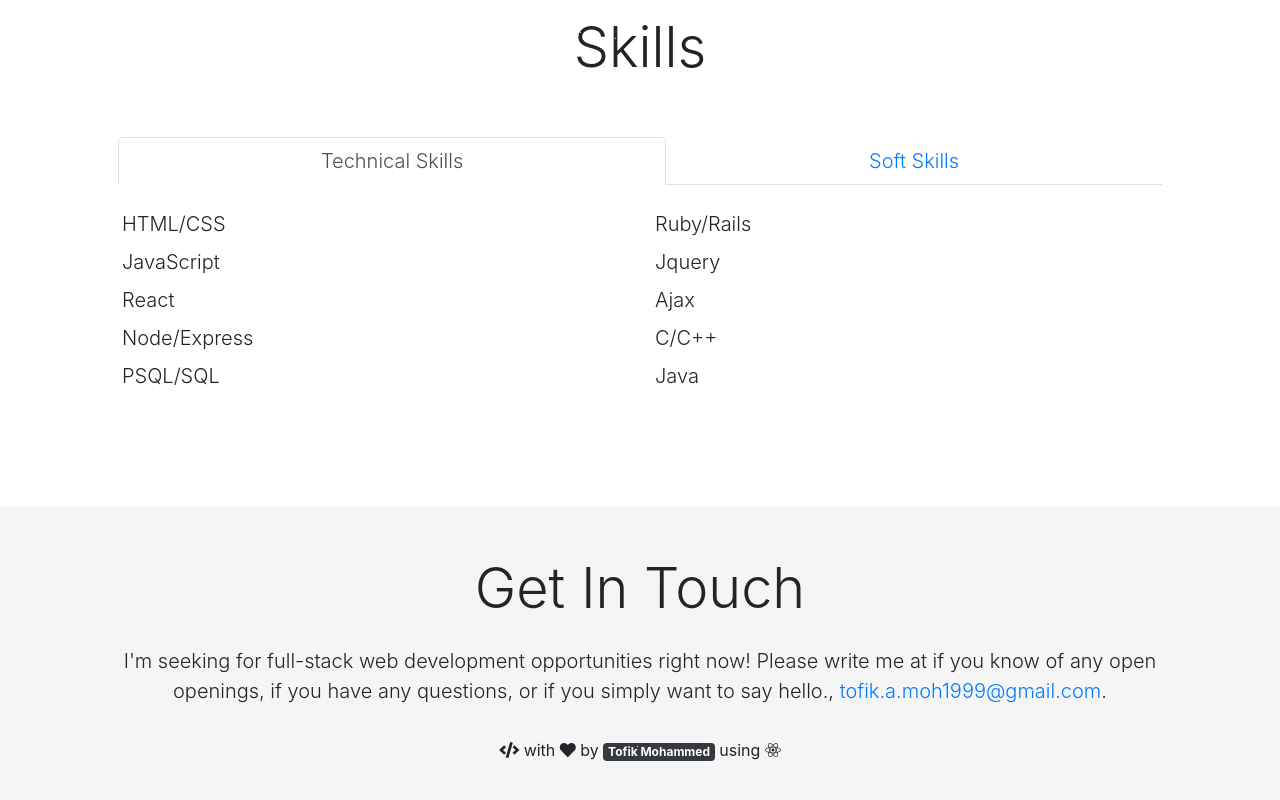
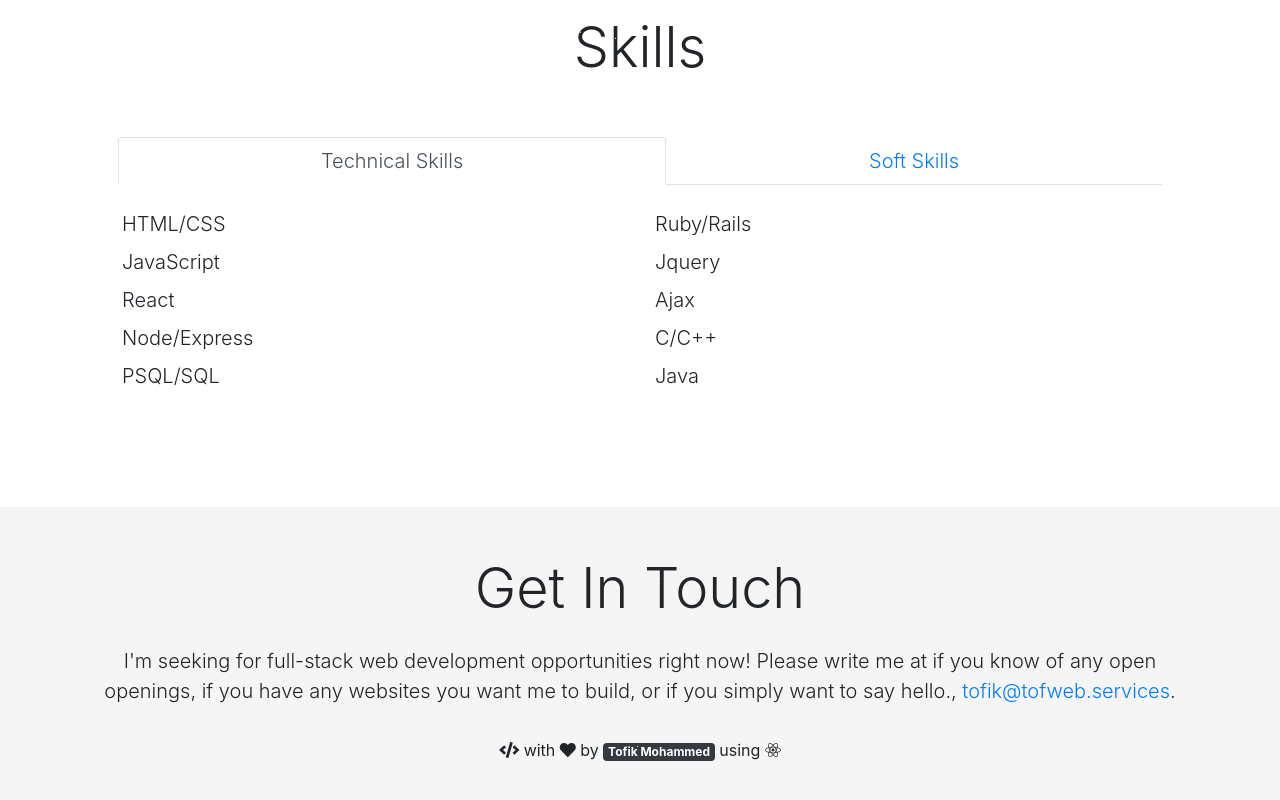
Before and after one commit to tofi-124/portfolio, a React (Create React App) app: page / in a window 1280 px wide. Shown: the part 2370-3170 px from the top of the page. Built offline with nearby package versions, Linux system fonts and the light colour scheme; no server answers.

Commit message:
email updated

```diff
--- a/src/editable-stuff/config.js
+++ b/src/editable-stuff/config.js
@@ -105,8 +105,8 @@ const getInTouch = {
   show: true,
   heading: "Get In Touch",
   message:
-    "I'm seeking for full-stack web development opportunities right now! Please write me at if you know of any open openings, if you have any questions, or if you simply want to say hello.",
-  email: "tofik.a.moh1999@gmail.com",
+    "I'm seeking for full-stack web development opportunities right now! Please write me at if you know of any open openings, if you have any websites you want me to build, or if you simply want to say hello.",
+  email: "tofik@tofweb.services",
 };
 
 const experiences = {
```
